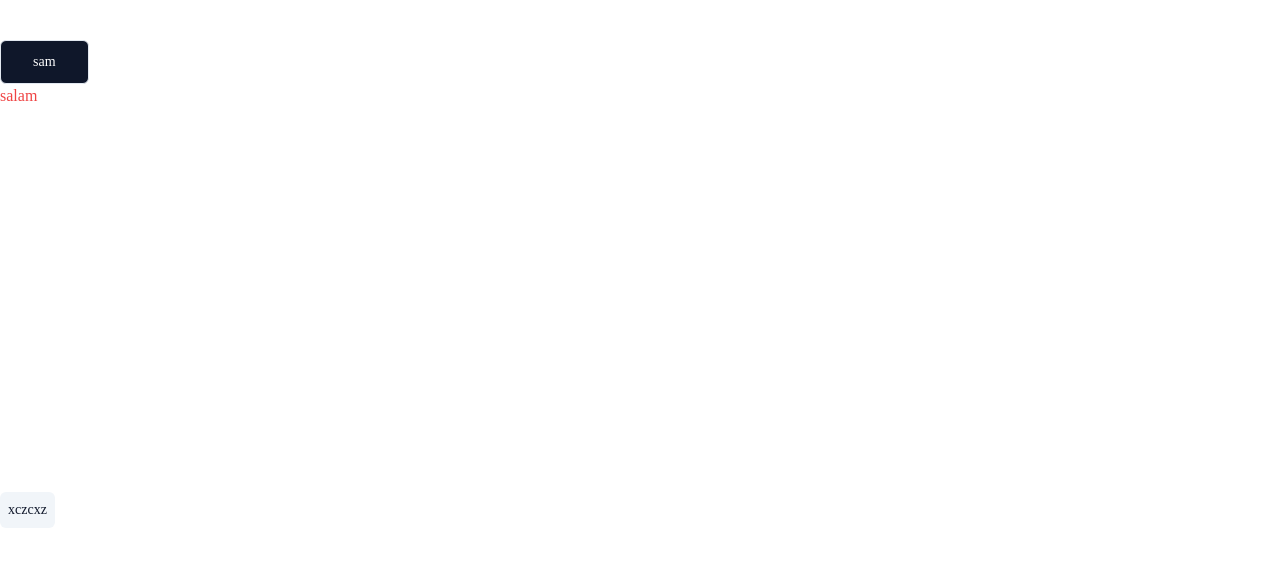
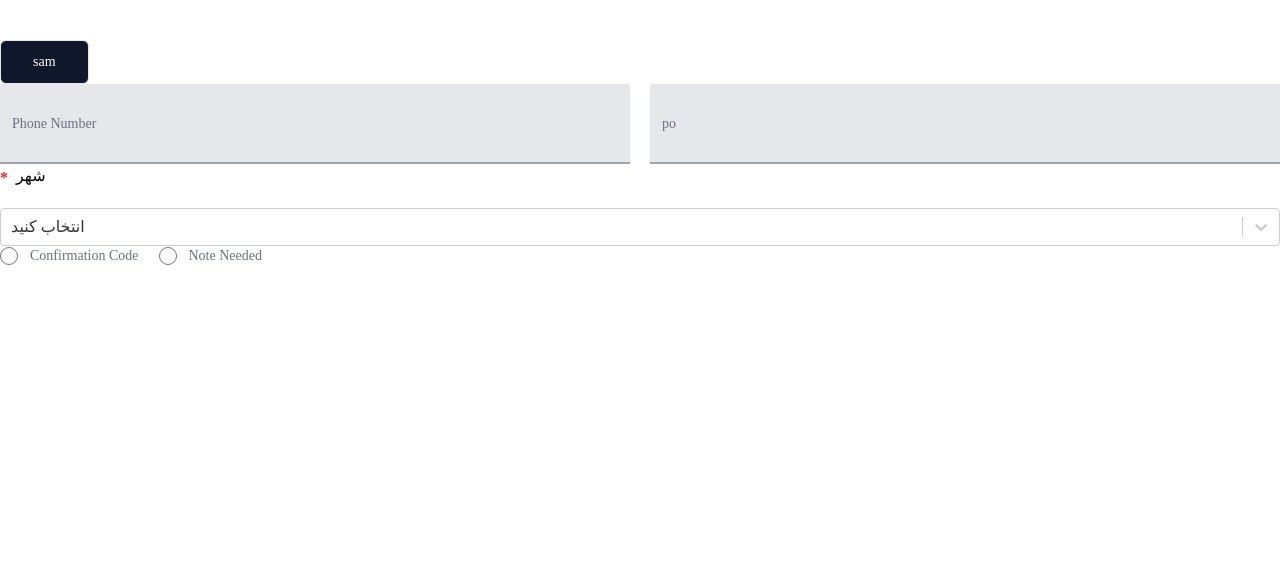
Before and after one commit to samanemamie/delivery-app, a Next.js app: page / in a window 1280 px wide. Shown: the top 566 px of the page. Built offline with nearby package versions, Linux system fonts and the light colour scheme.

Commit message:
feature
create formik

```diff
--- a/package.json
+++ b/package.json
@@ -17,12 +17,15 @@
     "react": "18.2.0",
     "react-dom": "18.2.0",
     "react-hot-toast": "^2.4.1",
-    "tailwind-merge": "^1.14.0"
+    "react-select": "^5.7.4",
+    "tailwind-merge": "^1.14.0",
+    "yup": "^1.2.0"
   },
   "devDependencies": {
     "autoprefixer": "^10.4.15",
     "eslint": "8.48.0",
     "eslint-config-next": "13.4.19",
+    "formik": "^2.4.3",
     "postcss": "^8.4.28",
     "tailwindcss": "^3.2.7"
   }
--- /dev/null
+++ b/src/components/ui/form/formik-input/index.js
@@ -0,0 +1,24 @@
+import { useField } from "formik";
+
+const FormikInput = ({ label, ...props }) => {
+    const [field, meta] = useField(props);
+
+    return (
+        <>
+            <div class="relative h-20 rounded-sm  bg-gray-200 w-full  min-w-[200px]">
+                <input
+                    {...field}
+                    {...props}
+                    class={`peer h-full w-full ${meta.touched && meta.error ? "border-b border-red-500 focus:border-b-2 focus:border-red-500 focus:after:border-red-500 " : "border-b-2 border-gray-400 focus:border-b-2 focus:border-blue-500 focus:after:border-blue-500 "} px-3  bg-transparent pt-4 pb-1.5 font-sans text-sm font-normal text-gray-700 outline outline-0 transition-all  focus:outline-0 `}
+                    placeholder=" "
+                />
+                <label class={`after:content[' '] ${meta.touched && meta.error ? " peer-focus:text-red-500 text-red-500" : " text-gray-500 peer-focus:text-blue-500"} pointer-events-none absolute px-3 -mt-[70px] flex h-full w-full select-none text-[11px] font-normal leading-tight text-gray-500 transition-all after:absolute after:-bottom-1.5 after:block after:w-full after:scale-x-0  after:transition-transform after:duration-300 peer-placeholder-shown:text-sm peer-placeholder-shown:leading-[4.25] peer-placeholder-shown:text-blue-gray-500 peer-focus:text-[11px] peer-focus:leading-tight peer-focus:text-blue-500 peer-focus:after:scale-x-100  peer-disabled:text-transparent peer-disabled:peer-placeholder-shown:text-blue-gray-500`}>
+                    {label}
+                </label>
+                {meta.touched && meta.error && <p className="mt-2 text-center text-red-500">{meta.error}</p>}
+
+            </div>
+        </>
+    );
+};
+export default FormikInput;
--- /dev/null
+++ b/src/components/ui/form/formik-radio-buttons/index.js
@@ -0,0 +1,46 @@
+import { useField, Field } from "formik";
+
+import React from "react";
+
+const FormikRadioButtons = (props) => {
+
+    const [field, meta] = useField(props);
+    const { isdifrent, mandatory, label, name, options, ...rest } = props
+
+
+    return (
+        <>
+            <Field
+                name={name}
+                {...rest}
+                className={meta.touched && meta.error ? "input-error" : "text-gray-200"}
+            >
+                {
+                    ({ field }) => {
+                        return options.map(option => {
+                            return (
+                                < React.Fragment key={option.key}>
+                                    <div className="flex items-center gap-3 ">
+                                        <input
+                                            type="radio"
+                                            id={option.value}
+                                            {...field}
+                                            value={option.value}
+                                            checked={field.value === option.value}
+                                            className={meta.touched && meta.error ? "w-[18px] h-[18px]" : "w-[18px] h-[18px] text-gray-200"}
+                                        />
+                                        <label className="text-sm font-normal text-gray-500" htmlFor={option.value}>{option.key}</label>
+                                    </div>
+                                </React.Fragment>
+                            )
+                        })
+                    }
+                }
+            </Field>
+            {meta.touched && meta.error && <div className="mt-5 text-sm text-red-400 justify-self-start md:mt-0">{meta.error}</div>}
+
+
+        </>
+    );
+};
+export default FormikRadioButtons;
--- /dev/null
+++ b/src/components/ui/form/formik-react-select/index.js
@@ -0,0 +1,108 @@
+import { useField, useFormikContext } from "formik";
+import RSelect from 'react-select';
+
+
+
+export const ReactSelect = ({ label = "", options, value, defaultValue, isMulti = false, ...rest }) => {
+
+    const getMultiValues = () => {
+        let results = [];
+        value &&
+            options &&
+            value?.map((val) => results.push(options?.find((option) => option.value == val)));
+        return results;
+    };
+    const getSingleValue = () => {
+        return value && options && options?.find((item) => item.value == value);
+    };
+
+    return (
+        <RSelect
+
+            // components={{ IndicatorSeparator: null, DropdownIndicator: DropdownArrow }}
+            // styles={{
+            //     container: (provided, state) => {
+            //         return {
+            //             ...provided,
+            //             marginTop: "5px",
+            //         };
+            //     },
+
+            //     control: (provided, state) => {
+            //         return {
+            //             ...provided,
+            //             border: "1px solid #ced4da",
+            //             borderRadius: ".25rem",
+            //         };
+            //     },
+            // }}
+            placeholder={label}
+            value={isMulti ? getMultiValues() : getSingleValue()}
+            defaultValue={
+                defaultValue ?? { value: "00", label: "انتخاب کنید", isOptionDisable: true }
+            }
+            options={options?.length ? options : []}
+            noOptionsMessage={({ inputValue }) => "موردی یافت نشد!"}
+            isMulti={isMulti}
+            {...rest}
+        />
+    );
+};
+
+
+
+
+const FormikReactSelect = (props) => {
+    const [field, meta] = useField(props);
+    const { mandatory, name, onBlur, onChange, value, ...rest } = props;
+    const { setFieldValue } = useFormikContext();
+
+
+    const getSingleValue = () => {
+        return props.defaultValue && props.options && props.options?.find((item) => item.value == props.defaultValue._id);
+    };
+
+    return (
+        <>
+            <div className="flex flex-col gap-5">
+                <div
+                    className={
+                        'text-right w-full    ' +
+                        (mandatory ? 'flex justify-start items-center gap-2' : '')
+                    }
+                >
+                    {
+                        mandatory ?
+                            <p className='h-5 text-base font-bold text-red-600'>*</p>
+                            :
+                            null
+                    }
+                    <label className="">{props.label}</label>
+                </div>
+                <ReactSelect
+                    {...field}
+                    defaultValue={getSingleValue()}
+                    onChange={(data) => {
+                        onChange && onChange(data);
+                        if (props?.isMulti) {
+                            setFieldValue(
+                                name,
+                                data?.map((d) => d.value),
+                            );
+                        } else {
+                            setFieldValue(name, data.value);
+                        }
+                    }}
+                    {...rest}
+                />
+                {meta.error && meta.touched && <p className="w-full pr-2 -mt-3 text-sm font-light text-red-400 ">{meta.error}</p>}
+            </div>
+        </>
+    );
+};
+
+
+
+
+
+export default FormikReactSelect;
--- /dev/null
+++ b/src/lib/validations/index.js
@@ -0,0 +1,11 @@
+import * as yup from "yup";
+
+
+export const advancedSchema = yup.object().shape({
+    test: yup
+        .string()
+
+        .required("Pleas Wright Address Number"),
+
+
+});
--- a/src/pages/index.js
+++ b/src/pages/index.js
@@ -1,6 +1,26 @@
 import { useTheme } from "next-themes";
 import { Button } from "../components/ui/Button";
 import { Toast, toast } from "../components/ui/toast";
+import { Field, Form, Formik } from "formik";
+
+
+import FormikInput from "../components/ui/form/formik-input";
+import { advancedSchema } from "../lib/validations";
+import FormikReactSelect from "../components/ui/form/formik-react-select";
+import FormikRadioButtons from "../components/ui/form/formik-radio-buttons";
+
+
+
+const feedingSystem = [
+  { value: 1, label: "sam" },
+  { value: 2, label: "mil" },
+  { value: 3, label: "jav" },];
+
+const feedingSystem2 = [
+  { value: "manual", key: "Confirmation Code", id: "1" },
+  { value: "chain", key: "Note Needed", id: "2" },
+
+];
 
 
 export default function Home() {
@@ -16,11 +36,66 @@ export default function Home() {
         setTheme('light')
       }}>sam</Button>
 
+      <Formik
+        initialValues={{
+
+        }}
+        validationSchema={advancedSchema}
+      // onSubmit={onSubmitForm}
+      >
+        {(props) => {
+          return (
+            <>
+
+              <Form
+                onSubmit={props.handleSubmit}
+                className=""
+              >
+                <div className="flex items-center w-full gap-5">
+                  <FormikInput
+                    label="Phone Number"
+                    name="test"
+                  />
+                  <FormikInput
+                    label="po"
+                    name="po"
+                  />
+                </div>
+                <FormikReactSelect
+                  label="شهر"
+                  name="province"
+                  options={feedingSystem}
+                  mandatory={true}
+                // isMulti={true}
+                />
+                <div className="flex items-center gap-5">
+                  <FormikRadioButtons
+                    label="ثبت آگهی به عنوان"
+                    name="is_seller"
+                    options={feedingSystem2}
+                  />
+                </div>
 
 
+
+
+
+              </Form>
+
+
+
+            </>
+          );
+        }}
+      </Formik>
+
+
+
+
+      {/*
       <p className="text-red-500">salam</p>
-      <Button size='sm' variant='subtle' className='mt-96 ' onClick={() => setTheme('dark')}>xczcxz</Button>
+      <Button size='sm' variant='subtle' className='mt-96 ' onClick={() => setTheme('dark')}>xczcxz</Button> */}
 
-    </div>
+    </div >
   )
 }
```
Also changed, not shown: 1 other file (tests, documents, lock files or other folders).
